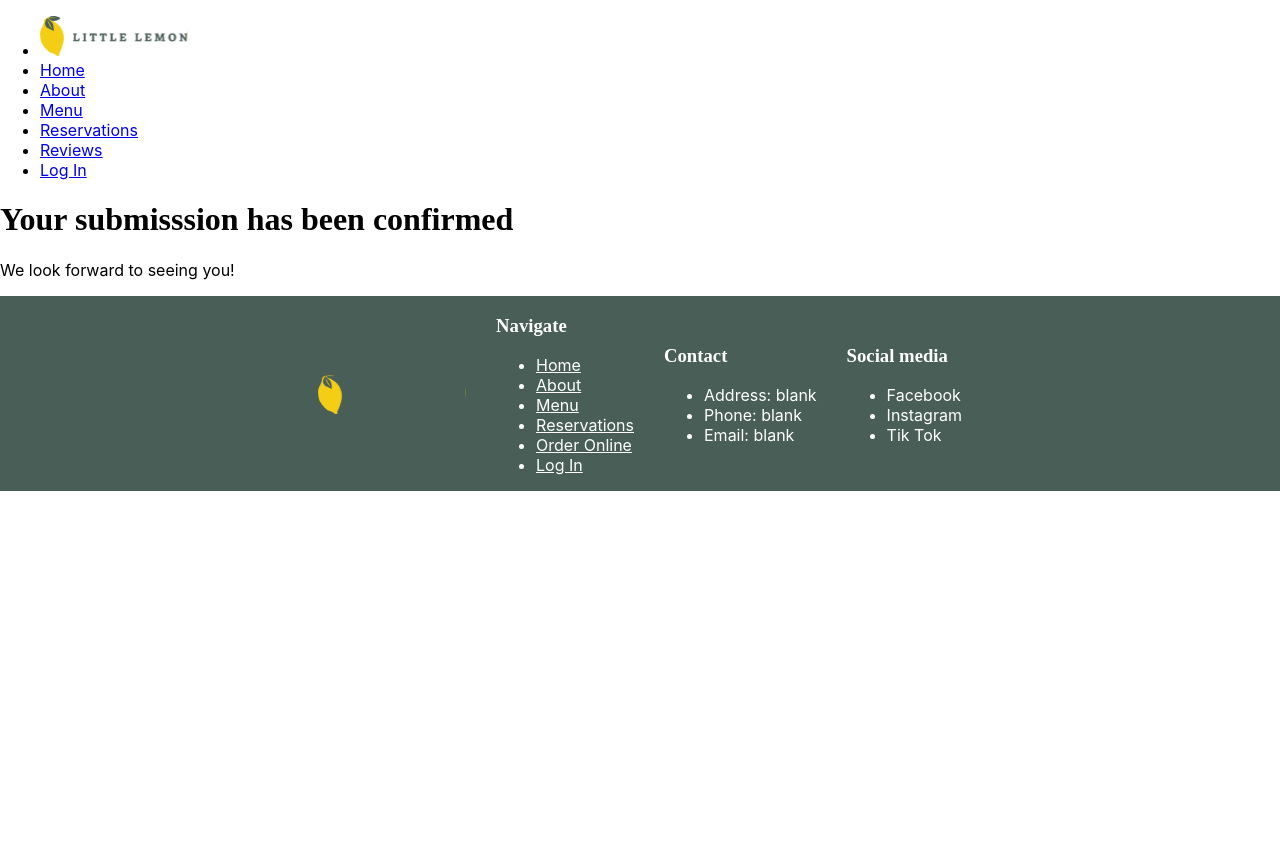
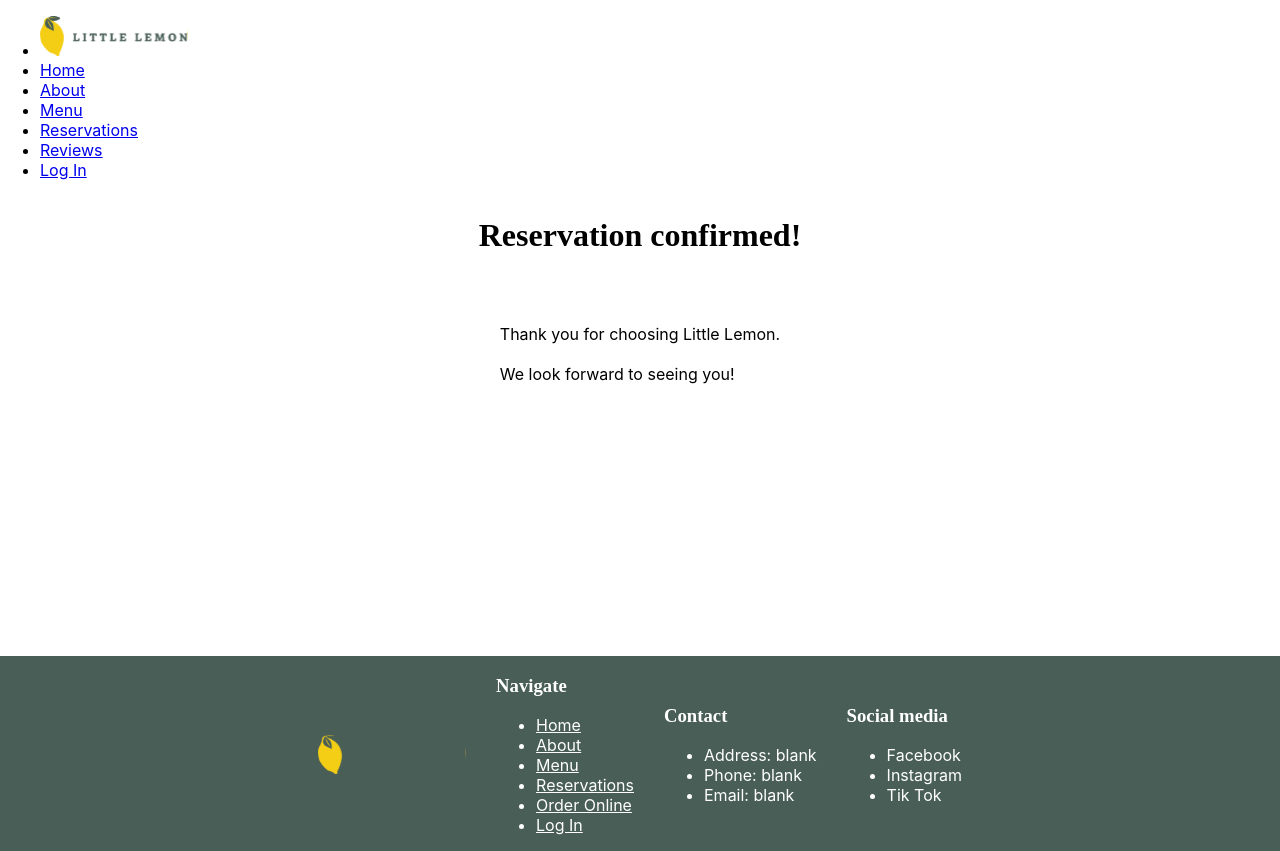
Before and after one commit to StaaleKarlstad/LittleLemon, a React (Create React App) app in the folder capstone/: page /submit in a window 1280 px wide. Before the commit the page ends 800 px from the top, so only its background shows below. Built offline with nearby package versions, Linux system fonts and the light colour scheme.

Commit message:
Update booking confirmation text

```diff
--- a/capstone/src/components/ConfirmBooking.js
+++ b/capstone/src/components/ConfirmBooking.js
@@ -1,8 +1,8 @@
 export default function ConfirmBooking() {
     return (
-        <div className='booking-conifrmation'>
-            <h1>Your submisssion has been confirmed</h1>
-            <p>We look forward to seeing you!</p>
+        <div className='confirm-booking'>
+            <h1>Reservation confirmed!</h1>
+            <p>Thank you for choosing Little Lemon.<br/><br/>We look forward to seeing you!</p>
         </div>
     )
 }
```
